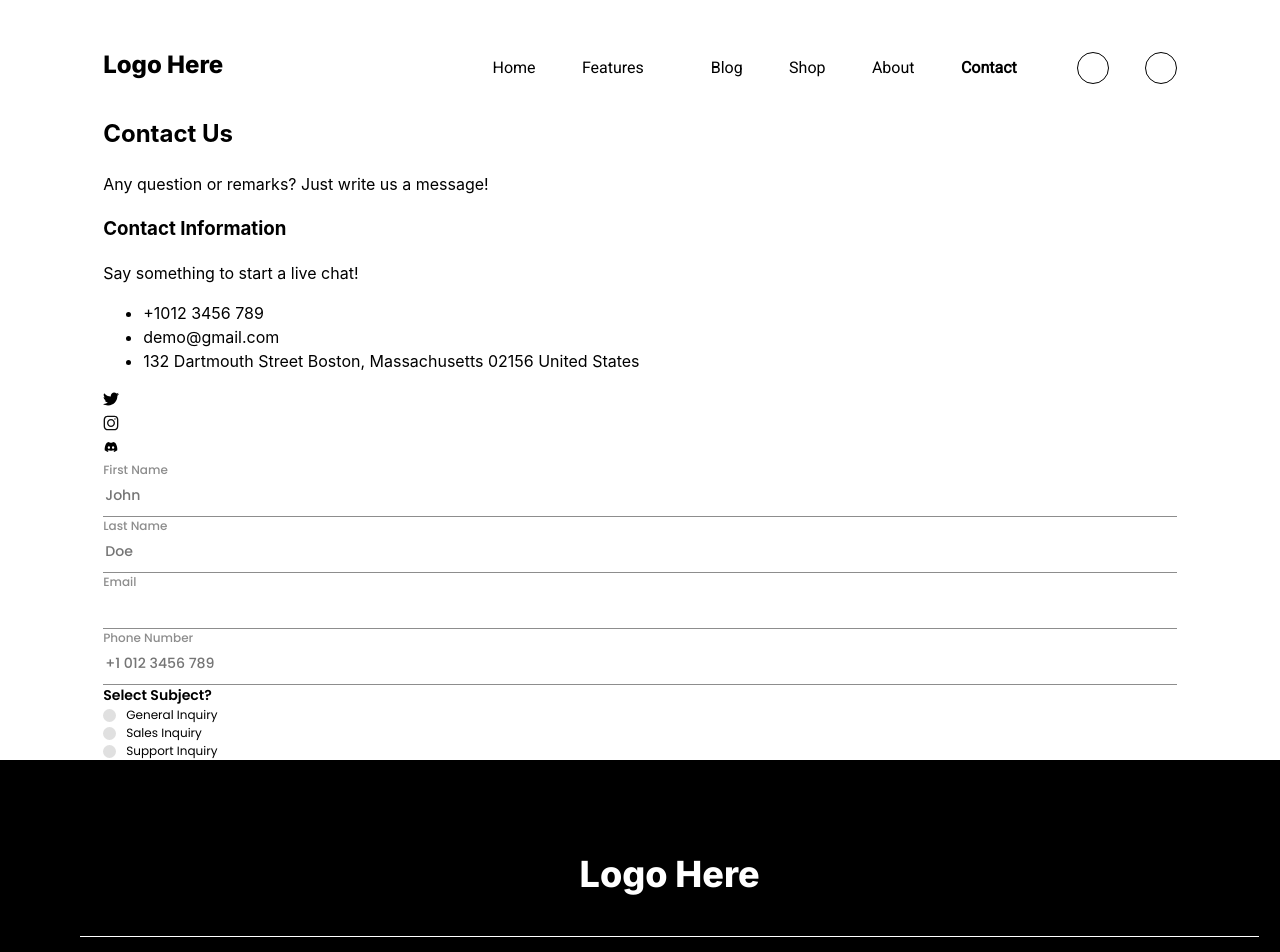
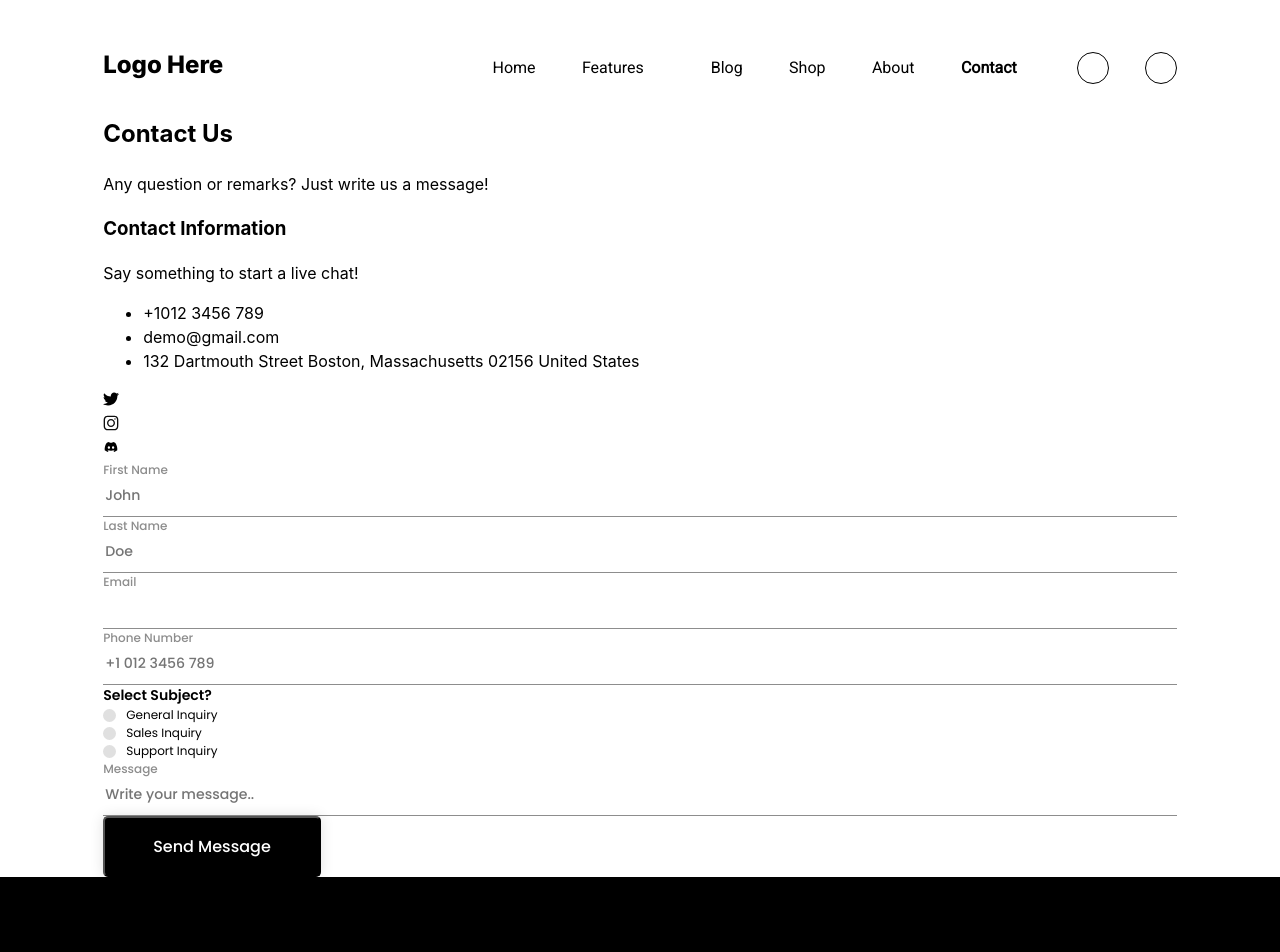
Before and after one commit to illiakornyk/nextjs_technical_assessment, a Next.js app: page /contact-us in a window 1280 px wide. Shown: the top 952 px of the page. Built offline with nearby package versions, Linux system fonts and the light colour scheme; some icons are missing.

Commit message:
feat: create button component

```diff
--- /dev/null
+++ b/src/app/components/button/index.tsx
@@ -0,0 +1,36 @@
+import React, { ButtonHTMLAttributes } from 'react';
+import classNames from 'classnames/bind';
+import styles from './styles.module.scss';
+
+let cx = classNames.bind(styles);
+
+type TButtonVariant = 'dark' | 'light';
+
+interface IButtonProps extends ButtonHTMLAttributes<HTMLButtonElement> {
+  className?: string;
+  variant?: TButtonVariant;
+}
+
+const Button: React.FC<IButtonProps> = ({
+  children,
+  className,
+  variant = 'dark',
+  ...props
+}) => {
+  return (
+    <button
+      className={cx(
+        'button',
+        {
+          [`button-${variant}`]: variant,
+        },
+        className,
+      )}
+      {...props}
+    >
+      {children}
+    </button>
+  );
+};
+
+export default Button;
--- /dev/null
+++ b/src/app/components/button/styles.module.scss
@@ -0,0 +1,26 @@
+@use '@/styles/variables.scss';
+@use '@/styles/mixins.scss';
+
+.button {
+  font-size: 1rem;
+  font-weight: 500;
+  font-family: 'Poppins', sans-serif;
+  padding: 1rem 3rem;
+
+  box-shadow: 0px 0px 14px 0px rgba(0, 0, 0, 0.12);
+  border-radius: 5px;
+
+  &:focus {
+    outline: none;
+  }
+
+  &-dark {
+    background: variables.$black;
+    color: variables.$white;
+  }
+
+  &-light {
+    background: variables.$white;
+    color: variables.$black;
+  }
+}
--- a/src/app/components/dropdown/styles.module.scss
+++ b/src/app/components/dropdown/styles.module.scss
@@ -1,3 +1,6 @@
+@use '@/styles/variables.scss';
+@use '@/styles/mixins.scss';
+
 .dropdown__list {
   width: 100%;
   position: absolute;
--- a/src/pages/contact-us/index.tsx
+++ b/src/pages/contact-us/index.tsx
@@ -6,6 +6,7 @@ import InstagramIcon from '@/components/icons/socials/instagram';
 import DiscordIcon from '@/components/icons/socials/discord';
 import Input from '@/components/input';
 import RadioButton from '@/components/radioButton';
+import Button from '@/components/button';
 
 let cx = classNames.bind(styles);
 
@@ -78,6 +79,15 @@ export default function ContactUsPage() {
                 { label: 'Support Inquiry', value: 'support' },
               ]}
             />
+
+            <Input
+              title="Message"
+              id="message"
+              name="message"
+              placeholder="Write your message.."
+            />
+
+            <Button>Send Message</Button>
           </form>
         </div>
       </div>
```
